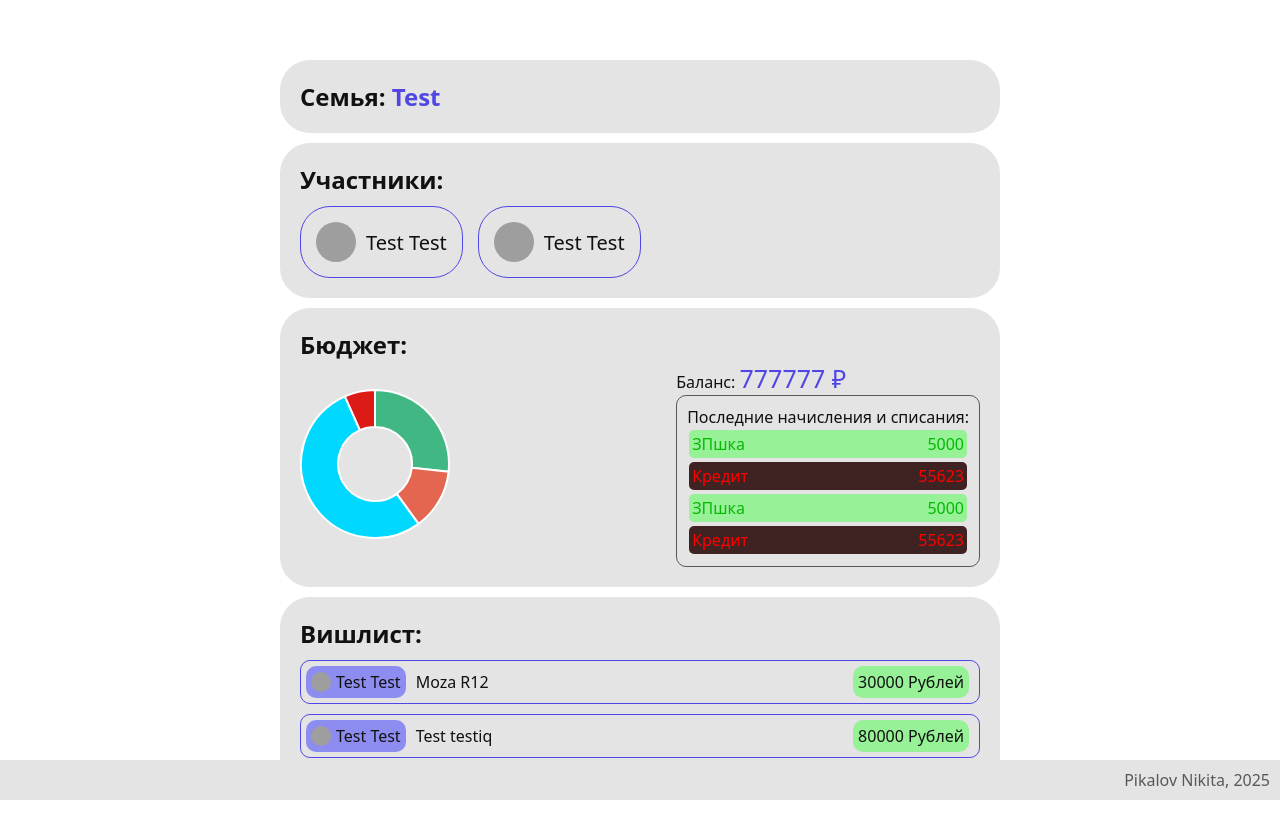
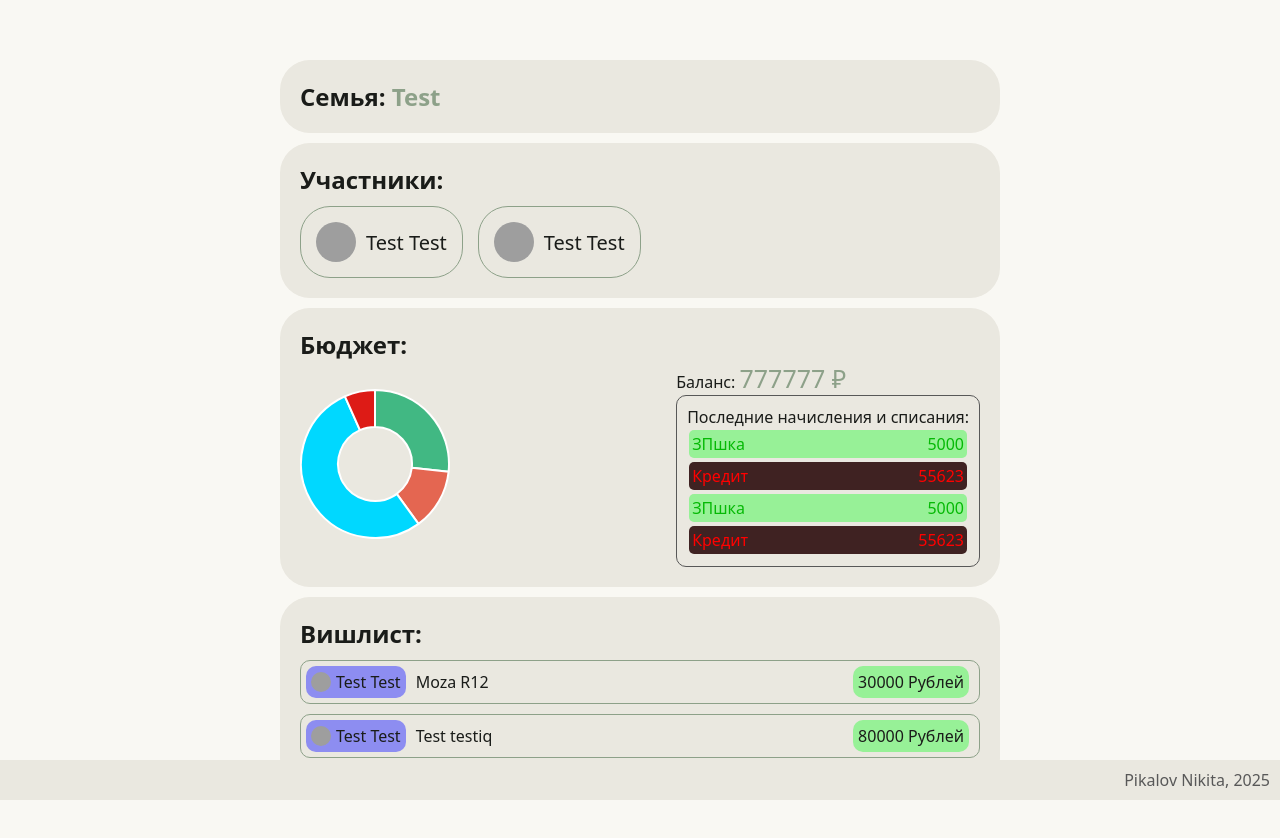
Before and after one commit to zep69/new-home-app, a Vue app: page /main/family in a window 1280 px wide. Shown: the top 838 px of the page. Built offline with nearby package versions, Linux system fonts and the light colour scheme; grey boxes are pictures that could not be loaded; the HTML template or start-up script is replaced by a standard one.

Commit message:
material design add

```diff
--- a/src/pages/main/Profile.vue
+++ b/src/pages/main/Profile.vue
@@ -124,6 +124,7 @@ const modules = ref<Module[]>([
                 padding: 10px;
                 border-radius: 10px;
                 background-color: var(--primary-color);
+                color:var(--button-text);
                 margin-right: 5px;
                 transition: 250ms all;
                 &:hover {
--- a/src/styles/_themes.scss
+++ b/src/styles/_themes.scss
@@ -1,27 +1,60 @@
 :root {
-  --bg-color: #ffffff;
-  --text-color: #111111;
+  --bg-color: #F9F8F3;
+  --text-color: #1A1C19;
   --text-color-secondary:rgb(88, 88, 88);
-  --primary-color: #4f46e5;
+  --primary-color: #8DA189;
   --border-color: #e5e7eb;
-  --bg-color-elements:#e4e4e4;
+  --bg-color-elements:#EAE8E0;
   --success-color:rgb(5, 185, 5);
   --success-color-text:#111111;
   --border-default:rgb(88, 88, 88);
   --primary-hover: #8d8df1;
   --success-color-tonal:rgb(151, 241, 151);
+
+  --button-text: #F9F8F3;
+
+
+
+
+  //material-colors
+  --primary-color-t0: #000000;
+  --primary-color-t1: #0F1F0F;
+  --primary-color-t2: #233522;
+  --primary-color-t3: #394B38;
+  --primary-color-t4: #51634E;
+  --primary-color-t5: #697C66;
+  --primary-color-t6: #82967F;
+  --primary-color-t7: #9DB198;
+  --primary-color-t8: #D3E8CE;
+  --primary-color-t9: #E1F7DC;
+  --primary-color-t10: #FFFFFF;
+
+  --secondary-color:#7A8C99;
+  --secondary-color-t0:#000000;
+  --secondary-color-t1:#0B1D28;
+  --secondary-color-t2:#21323D;
+  --secondary-color-t3:#384955;
+  --secondary-color-t4:#4F616D;
+  --secondary-color-t5:#687986;
+  --secondary-color-t6:#8193A0;
+  --secondary-color-t7:#9BAEBB;
+  --secondary-color-t8:#B6C9D7;
+  --secondary-color-t9:#D2E5F3;
+  --secondary-color-t10:#E4F3FF;
 }
 
 .dark {
-  --bg-color: #1f1f1f;
-  --text-color: #e5e7eb;
+  --bg-color: #121411;
+  --text-color: #D4C5B3;
   --text-color-secondary:rgb(155, 155, 155);
-  --primary-color: #6365f1;
+  --primary-color: #B8CCB3;
   --border-color: #1e293b;
-  --bg-color-elements:#1b1b1b;
+  --bg-color-elements:#292B27;
   --success-color:rgb(4, 216, 4);
   --success-color-text:#111111;
   --border-default:rgb(155, 155, 155);
   --primary-hover: #35355c;
   --success-color-tonal:rgb(26, 56, 26);
+
+  --button-text : #263725;
 }
--- a/src/styles/main.scss
+++ b/src/styles/main.scss
@@ -18,7 +18,7 @@ body {
 
 button {
   background-color: var(--primary-color);
-  color: white;
+  color: var(--button-text);
   border: none;
   padding: 10px 16px;
   border-radius: 8px;
```
